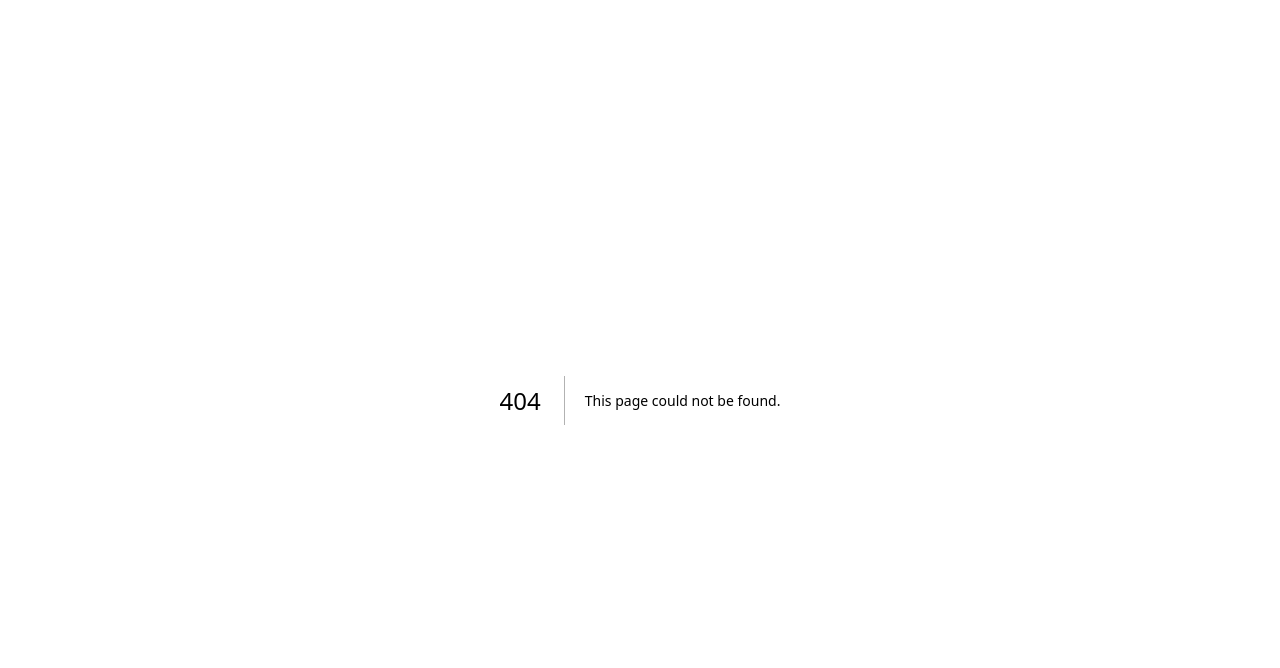
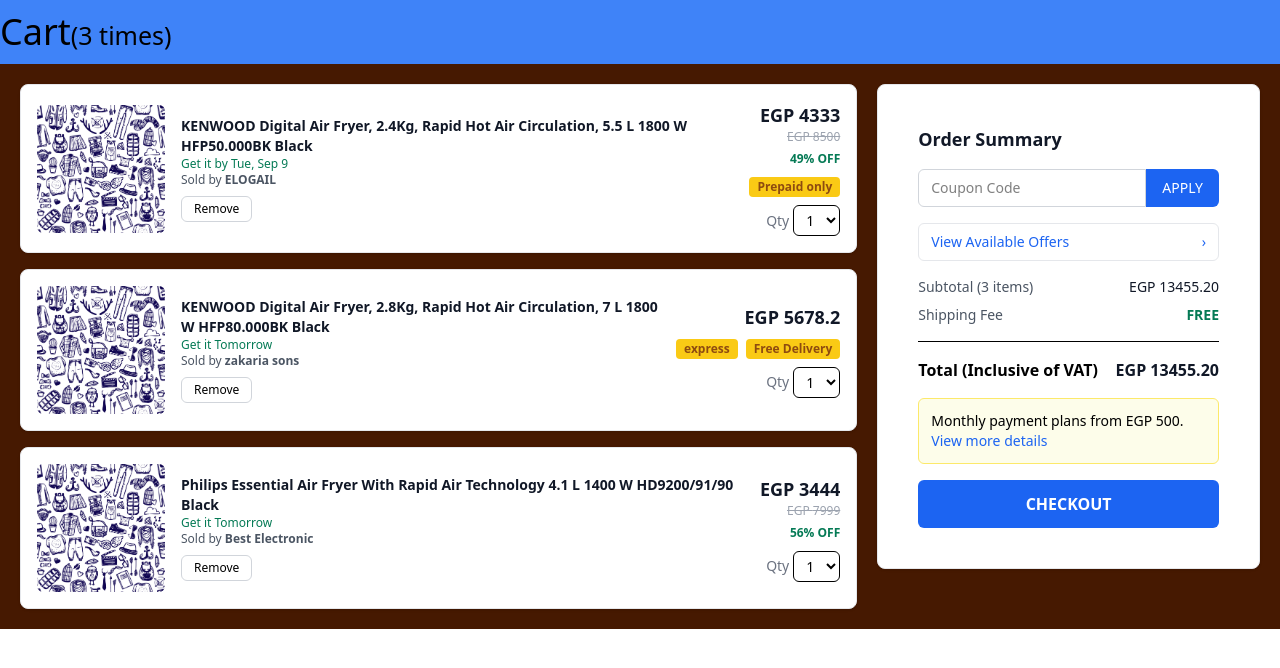
Before and after one commit to mohamedmohab619/locallyCo, a Next.js app: page /Cart in a window 1280 px wide. Before the commit this address had no page. Shown: the top 668 px of the page. Built offline with nearby package versions, Linux system fonts and the light colour scheme.

Commit message:
Creating the cart page

```diff
--- /dev/null
+++ b/app/Cart/Cart.js
@@ -0,0 +1,117 @@
+import "./Cart.css";
+import Image from "next/image";
+
+
+const products = [
+  {
+    id: 1,
+    name: "KENWOOD Digital Air Fryer, 2.4Kg, Rapid Hot Air Circulation, 5.5 L 1800 W HFP50.000BK Black",
+    price: 4333,
+    oldPrice: 8500,
+    discount: "49% OFF",
+    seller: "ELOGAIL",
+    delivery: "Get it by Tue, Sep 9",
+    badges: ["Prepaid only"],
+    image: "/Locally-BGPattern.jpg",
+  },
+  {
+    id: 2,
+    name: "KENWOOD Digital Air Fryer, 2.8Kg, Rapid Hot Air Circulation, 7 L 1800 W HFP80.000BK Black",
+    price: 5678.2,
+    seller: "zakaria sons",
+    delivery: "Get it Tomorrow",
+    badges: ["express", "Free Delivery"],
+    image: "/Locally-BGPattern.jpg",
+  },
+  {
+    id: 3,
+    name: "Philips Essential Air Fryer With Rapid Air Technology 4.1 L 1400 W HD9200/91/90 Black",
+    price: 3444,
+    oldPrice: 7999,
+    discount: "56% OFF",
+    seller: "Best Electronic",
+    delivery: "Get it Tomorrow",
+    image: "/Locally-BGPattern.jpg",
+  },
+];
+
+export default function Cart() {
+  return (
+     <div className="space-y-4">
+      {products.map((product) => (
+        <div
+          key={product.id}
+          className="flex items-center justify-between bg-white border border-gray-200 rounded-lg shadow-sm p-4 dark:bg-gray-800 dark:border-gray-700"
+        >
+          {/* Left: Image */}
+          <Image
+            src={product.image}
+            alt={product.name}
+            width={120}
+            height={120}
+            className="object-contain w-32 h-32 rounded-md"
+          />
+
+          {/* Middle: Details */}
+          <div className="flex-1 px-4">
+            <h5 className="text-sm font-semibold text-gray-900 dark:text-white">
+              {product.name}
+            </h5>
+            <p className="text-xs text-green-600 font-medium">{product.delivery}</p>
+            <p className="text-xs text-gray-600">
+              Sold by <span className="font-semibold">{product.seller}</span>
+            </p>
+
+            {/* Remove button */}
+            <button className="mt-2 flex items-center px-3 py-1 text-xs font-medium border border-gray-300 rounded-md hover:bg-gray-100">
+              Remove
+            </button>
+          </div>
+
+          {/* Right: Price + Badges + Qty */}
+          <div className="flex flex-col items-end space-y-2">
+            <div className="text-right">
+              <p className="text-lg font-bold text-gray-900 dark:text-white">
+                EGP {product.price}
+              </p>
+              {product.oldPrice && (
+                <p className="text-xs line-through text-gray-400">
+                  EGP {product.oldPrice}
+                </p>
+              )}
+              {product.discount && (
+                <span className="text-xs font-semibold text-green-600">
+                  {product.discount}
+                </span>
+              )}
+            </div>
+
+            {/* Badges */}
+            {product.badges && (
+              <div className="flex flex-wrap gap-2 justify-end">
+                {product.badges.map((badge, i) => (
+                  <span
+                    key={i}
+                    className="px-2 py-0.5 text-xs font-semibold text-yellow-700 bg-yellow-300 rounded"
+                  >
+                    {badge}
+                  </span>
+                ))}
+              </div>
+            )}
+
+            {/* Qty selector */}
+            <div className="flex items-center space-x-1 text-sm">
+              <span className="text-gray-500">Qty</span>
+              <select className="border rounded-md px-2 py-1 text-sm">
+                <option>1</option>
+                <option>2</option>
+                <option>3</option>
+              </select>
+            </div>
+          </div>
+        </div>
+      ))}
+    </div>
+  );
+}
--- /dev/null
+++ b/app/Cart/Payments.js
@@ -0,0 +1,67 @@
+import "./Payments.css";
+
+
+export default function Payments() {
+    return (
+        <div>
+            <div className="w-full max-w-md bg-white border border-gray-200 rounded-lg shadow-sm p-10 space-y-4 dark:bg-gray-800 dark:border-gray-700">
+      {/* Title */}
+      <h2 className="text-lg font-semibold text-gray-900 dark:text-white">
+        Order Summary
+      </h2>
+
+      {/* Coupon Code */}
+      <div className="flex">
+        <input
+          type="text"
+          placeholder="Coupon Code"
+          className="flex-1 border border-gray-300 rounded-l-md px-3 py-2 text-sm focus:ring-1 focus:ring-blue-500 focus:outline-none"
+        />
+        <button className="px-4 py-2 bg-blue-600 text-white text-sm font-medium rounded-r-md hover:bg-blue-700">
+          APPLY
+        </button>
+      </div>
+
+      {/* Offers */}
+      <button className="flex items-center justify-between w-full px-3 py-2 text-sm text-blue-600 border border-gray-200 rounded-md hover:bg-gray-50">
+        <span>View Available Offers</span>
+        <span>›</span>
+      </button>
+
+      {/* Price Details */}
+      <div className="space-y-2 text-sm">
+        <div className="flex justify-between">
+          <span className="text-gray-600">Subtotal (3 items)</span>
+          <span className="text-gray-900 font-medium">EGP 13455.20</span>
+        </div>
+        <div className="flex justify-between">
+          <span className="text-gray-600">Shipping Fee</span>
+          <span className="text-green-600 font-semibold">FREE</span>
+        </div>
+      </div>
+
+      <hr />
+
+      {/* Total */}
+      <div className="flex justify-between text-base font-semibold">
+        <span>Total (Inclusive of VAT)</span>
+        <span className="text-gray-900">EGP 13455.20</span>
+      </div>
+
+      {/* Payment Plan */}
+      <div className="p-3 bg-yellow-50 border border-yellow-200 rounded-md text-sm">
+        Monthly payment plans from EGP 500.{" "}
+        <a href="#" className="text-blue-600 font-medium hover:underline">
+          View more details
+        </a>
+      </div>
+
+      {/* Checkout Button */}
+      <button className="w-full py-3 bg-blue-600 text-white font-semibold rounded-md hover:bg-blue-700">
+        CHECKOUT
+      </button>
+    </div>
+        </div>
+    );
+
+}
--- /dev/null
+++ b/app/Cart/page.tsx
@@ -0,0 +1,20 @@
+import Cart from "./Cart";
+import Payments from "./Payments";
+
+export default function Home() {
+  return (
+    <div className="container mx-auto bg-amber-950">
+      {/* header */}
+      <div className=" bg-blue-500 py-3">
+        <h3 className="text-4xl">Cart<span className="text-[25px]">(3 times)</span></h3>
+      </div>
+        {/* container */}
+        <div className="flex flex-col md:flex-row gap-5 p-5 justify-between">
+        {/* cart */}
+        <Cart />
+        {/* Payments */}
+        <Payments />
+        </div>
+    </div>
+  );
+}
--- a/app/components/ProductCard.js
+++ b/app/components/ProductCard.js
@@ -6,7 +6,7 @@ export default function ProductCard({ product }) {
   return (
     <div className="flex flex-col bg-white border border-gray-200 rounded-lg shadow-md overflow-hidden h-full">
       {/* Product Image */}
-      <div className="flex justify-center items-center bg-gray-50 p-4 h-48">
+      <div className="flex justify-center items-center bg-blue-700 p-4 h-48">
         <Image
           src={product.image}
           alt={product.name}
--- a/app/page.tsx
+++ b/app/page.tsx
@@ -1,8 +1,7 @@
-import Product from "./product/product";
-import Search from "./search/search";
+
 import Link from "next/link";
 
-import Favourites from "./favourites/page"
+
 
 export default function Home() {
   return (
@@ -13,6 +12,7 @@ export default function Home() {
       <Link href="/search" className="link">Search</Link>
       <Link href="/SignUp" className="link">SignUp</Link>
       <Link href="/favourites" className="link">Favourites</Link>
+      <Link href="/Cart" className="link">Cart</Link>
     </div>
   );
 }
```
Also changed, not shown: app/Cart/Cart.css (added), app/Cart/Payments.css (added).
